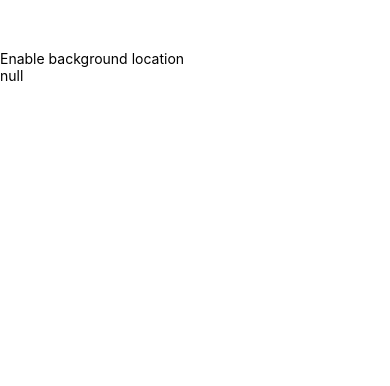
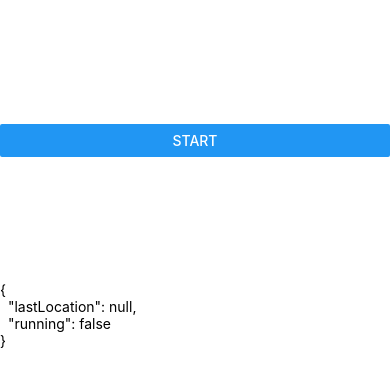
Before and after one commit to danrashid/rundown, a React Native app: screen / in a window 390 px wide. Shown: the top 386 px of the page. Built offline with nearby package versions, Linux system fonts and the light colour scheme; what expo-task-manager would draw is missing.

Commit message:
Use start and stop actions

```diff
--- a/AppComponent.js
+++ b/AppComponent.js
@@ -1,24 +1,24 @@
 import React from "react";
-import { Text, TouchableOpacity } from "react-native";
-import * as Location from "expo-location";
-import { LOCATION_TASK_NAME } from "./actionCreators";
+import { Button, Text, View } from "react-native";
 
-export class AppComponent extends React.Component {
-  onPress = async () => {
-    const { status } = await Location.requestPermissionsAsync();
-    if (status === "granted") {
-      await Location.startLocationUpdatesAsync(LOCATION_TASK_NAME, {
-        accuracy: Location.Accuracy.Balanced
-      });
-    }
-  };
-
-  render() {
-    return (
-      <TouchableOpacity onPress={this.onPress} style={{ marginTop: 50 }}>
-        <Text>Enable background location</Text>
-        <Text>{JSON.stringify(this.props.lastLocation, null, 2)}</Text>
-      </TouchableOpacity>
-    );
-  }
-}
+export const AppComponent = ({ lastLocation, running, start, stop }) => (
+  <React.Fragment>
+    <View style={{ flex: 1, justifyContent: "center" }}>
+      {running ? (
+        <Button title="Stop" onPress={stop} />
+      ) : (
+        <Button title="Start" onPress={start} />
+      )}
+    </View>
+    <Text style={{ flex: 2 }}>
+      {JSON.stringify(
+        {
+          lastLocation,
+          running
+        },
+        null,
+        2
+      )}
+    </Text>
+  </React.Fragment>
+);
--- a/AppContainer.js
+++ b/AppContainer.js
@@ -1,10 +1,11 @@
 import React from "react";
 import { AppComponent } from "./AppComponent";
 import { connect } from "react-redux";
+import { start, stop } from "./actionCreators";
 
 const mapStateToProps = state => state;
 
-const mapDispatchToProps = {};
+const mapDispatchToProps = { start, stop };
 
 const Container = props => <AppComponent {...props} />;
 
--- a/actionCreators.js
+++ b/actionCreators.js
@@ -1,6 +1,32 @@
-import { UPDATE_LOCATION } from "./actionTypes";
+import * as Location from "expo-location";
+import { START, STOP, UPDATE_LOCATION } from "./actionTypes";
 
 export const LOCATION_TASK_NAME = "background-location-task";
+
+export const start = () => async dispatch => {
+  const { status } = await Location.requestPermissionsAsync();
+  if (status === "granted") {
+    try {
+      await Location.startLocationUpdatesAsync(LOCATION_TASK_NAME, {
+        accuracy: Location.Accuracy.Balanced
+      });
+      dispatch({ type: START });
+    } catch (error) {
+      console.error(error);
+    }
+  } else {
+    console.log(`Location.requestPermissionsAsync status: ${status}`);
+  }
+};
+
+export const stop = () => async dispatch => {
+  try {
+    await Location.stopLocationUpdatesAsync(LOCATION_TASK_NAME);
+  } catch (error) {
+    console.error(error);
+  }
+  dispatch({ type: STOP });
+};
 
 export const updateLocation = payload => ({
   type: UPDATE_LOCATION,
--- a/actionTypes.js
+++ b/actionTypes.js
@@ -1 +1,3 @@
+export const START = "START";
+export const STOP = "STOP";
 export const UPDATE_LOCATION = "UPDATE_LOCATION";
--- a/package.json
+++ b/package.json
@@ -15,7 +15,8 @@
     "react-native": "https://github.com/expo/react-native/archive/sdk-36.0.0.tar.gz",
     "react-native-web": "~0.11.7",
     "react-redux": "^7.1.3",
-    "redux": "^4.0.5"
+    "redux": "^4.0.5",
+    "redux-thunk": "^2.3.0"
   },
   "devDependencies": {
     "@babel/core": "^7.0.0",
--- a/reducer.js
+++ b/reducer.js
@@ -1,11 +1,25 @@
-import { UPDATE_LOCATION } from "./actionTypes";
+import { START, STOP, UPDATE_LOCATION } from "./actionTypes";
 
 const initialState = {
-  lastLocation: null
+  lastLocation: null,
+  running: false
 };
 
 export const reducer = (state = initialState, action) => {
   switch (action.type) {
+    case START:
+      return {
+        ...state,
+        running: true
+      };
+
+    case STOP:
+      return {
+        ...state,
+        lastLocation: null,
+        running: false
+      };
+
     case UPDATE_LOCATION:
       const locations = action.payload;
 
--- a/store.js
+++ b/store.js
@@ -1,4 +1,5 @@
-import { createStore } from "redux";
+import { createStore, applyMiddleware } from "redux";
 import { reducer } from "./reducer";
+import thunkMiddleware from "redux-thunk";
 
-export const store = createStore(reducer);
+export const store = createStore(reducer, applyMiddleware(thunkMiddleware));
```
Also changed, not shown: 1 other file (tests, documents, lock files or other folders).
